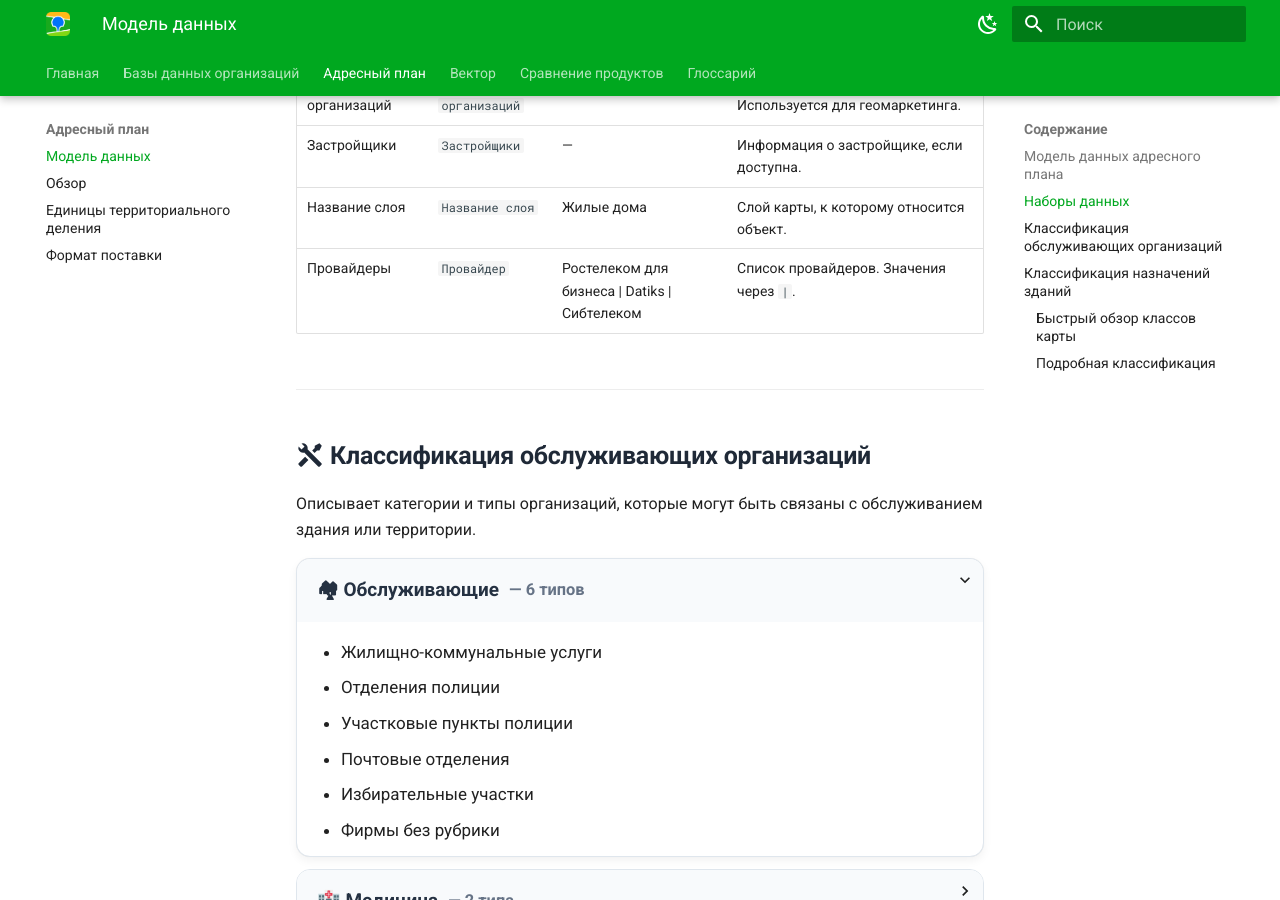
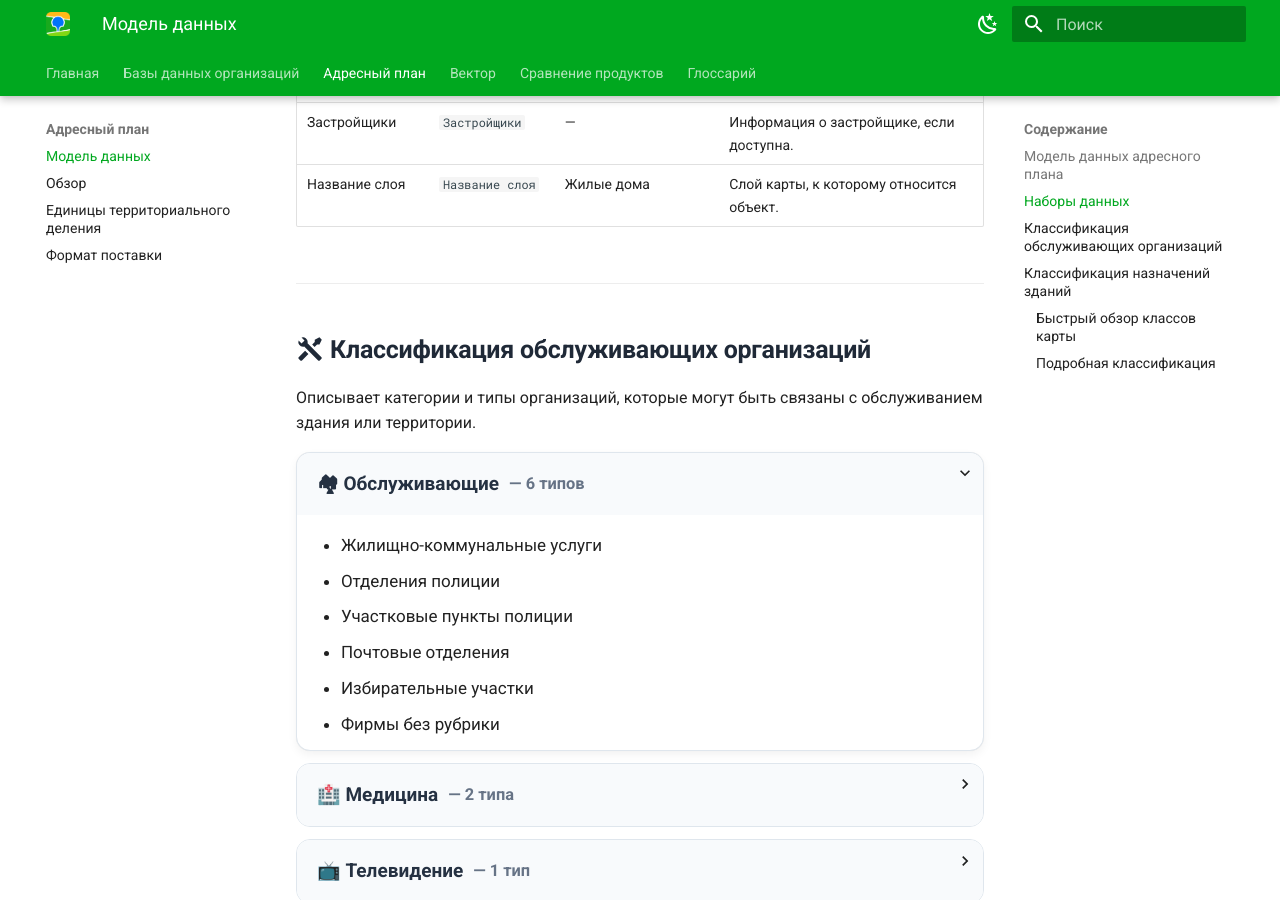
Before and after one commit to dmelnichenko2gis/spdit-products-docs, an MkDocs documentation site: the page built from docs/address-plan/data-model.md, in a window 1280 px wide and 900 px high, scrolled down 1665 px. Built offline with MkDocs 1.6.1 and Material for MkDocs 9.7.7, drawn with Linux system fonts in a browser that asks for light colours.

Commit message:
Update data-model.md

```diff
--- a/docs/address-plan/data-model.md
+++ b/docs/address-plan/data-model.md
@@ -55,7 +55,6 @@
     | Количество организаций | `Количество организаций` | 3 | Число организаций в здании. Используется для геомаркетинга. |
     | Застройщики | `Застройщики` | — | Информация о застройщике, если доступна. |
     | Название слоя | `Название слоя` | Жилые дома | Слой карты, к которому относится объект. |
-    | Провайдеры | `Провайдер` | Ростелеком для бизнеса \| Datiks \| Сибтелеком | Список провайдеров. Значения через `|`. |
 
 === "Дополнительные атрибуты"
 
```
Also changed, not shown: other parts of docs/address-plan/data-model.md (+1 -0 lines).
